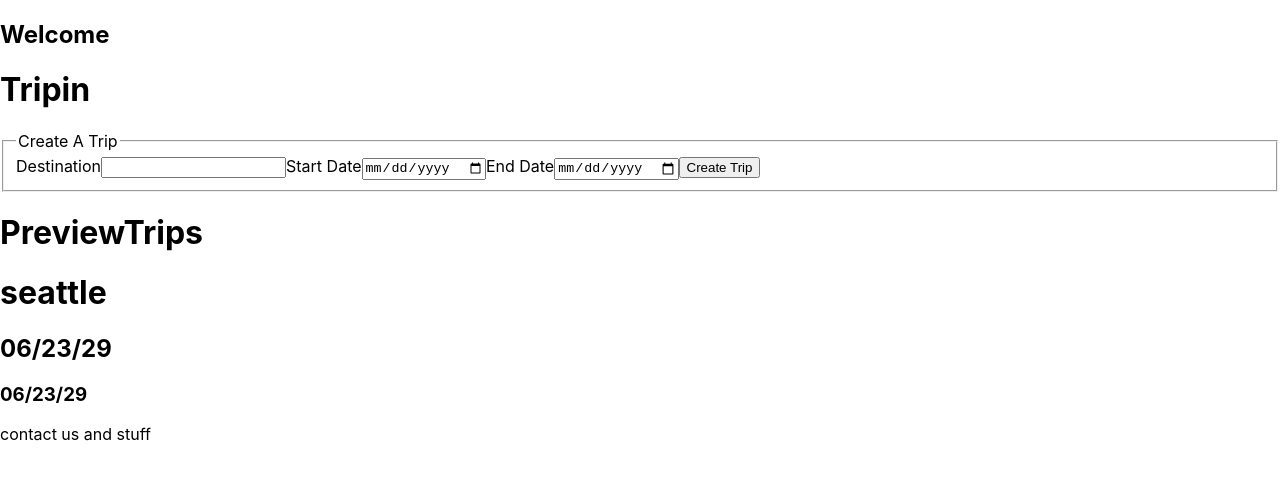
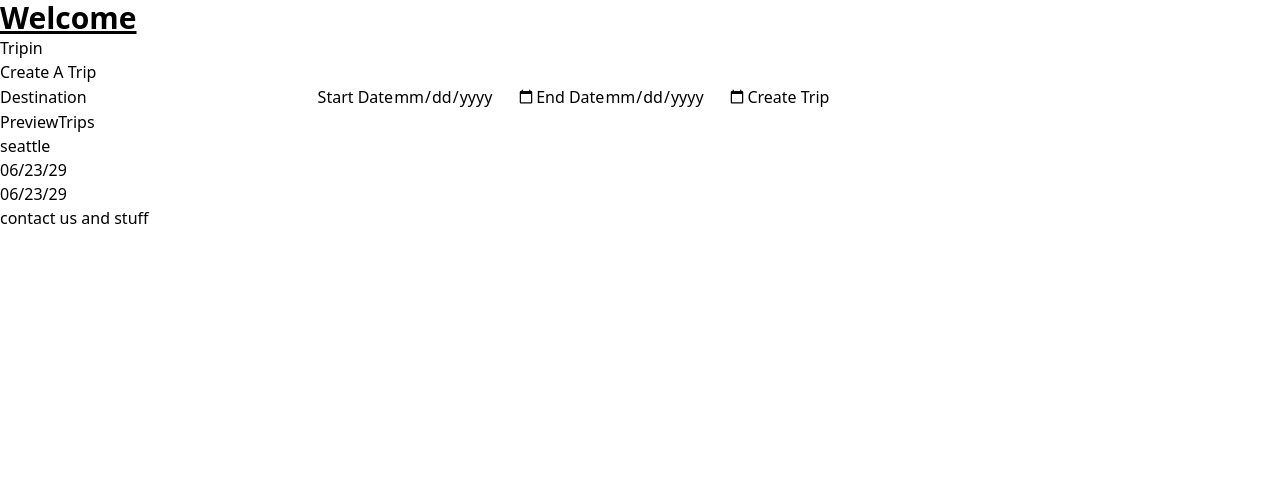
Before and after one commit to Trip-Bool/trip-bool-fe, a Next.js app: page / in a window 1280 px wide. Shown: the top 480 px of the page. Built offline with nearby package versions, Linux system fonts and the light colour scheme.

Commit message:
proof of tailwind

```diff
--- a/components/Header.js
+++ b/components/Header.js
@@ -2,7 +2,7 @@
 export default function Header({ username }) {
   return(
     <>
-    <h2>Welcome {username || ""}</h2>
+    <h2 className="text-3xl font-bold underline">Welcome {username || ""}</h2>
     <h1>Tripin</h1>
     </>
   )
```
Also changed, not shown: styles/globals.css (+6 -2 lines).
